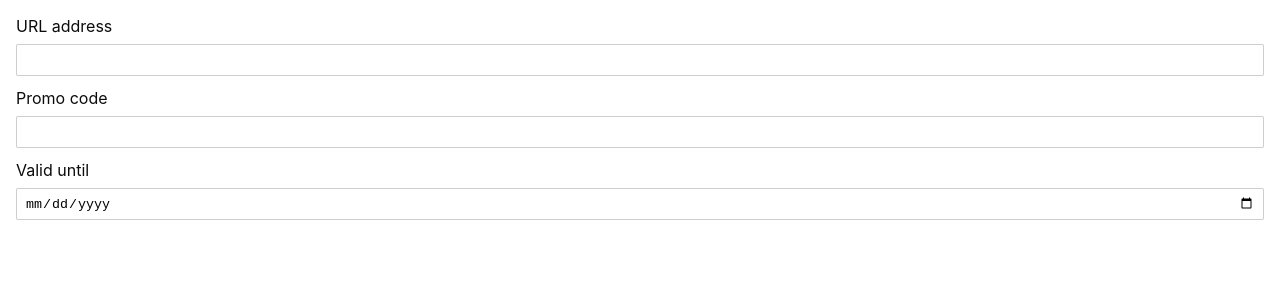
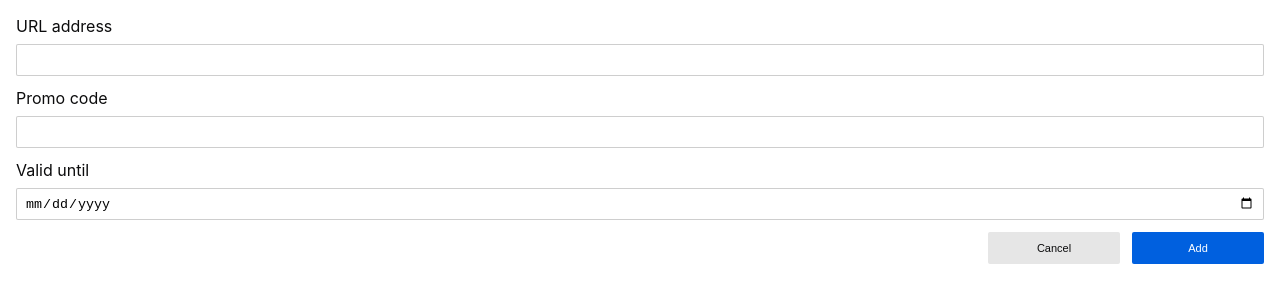
Before and after one commit to krzysztofzuraw/promo-code-extension, a React app: page / in a window 1280 px wide. Shown: the top 302 px of the page. Built offline with nearby package versions, Linux system fonts and the light colour scheme.

Commit message:
chore: add cancel & new button

```diff
--- a/src/add-new.tsx
+++ b/src/add-new.tsx
@@ -40,6 +40,12 @@ export const AddNew: FunctionComponent = () => {
             onChange={(e) => setDate(e.target.value)}
           />
         </div>
+        <footer>
+          <div className="form-buttons">
+            <button className="button-default">Cancel</button>
+            <button className="button-primary">Add</button>
+          </div>
+        </footer>
       </form>
     </div>
   );
--- a/src/index.css
+++ b/src/index.css
@@ -28,11 +28,25 @@ body {
 footer {
   display: grid;
   place-items: center right;
+  grid-auto-flow: column;
 }
 
 .button-primary {
   color: #ffffff;
   background: #0060df;
+  height: 32px;
+  border-radius: 2px;
+  padding-left: 8px;
+  padding-right: 8px;
+  border: none;
+  min-width: 132px;
+  font-size: 11px;
+  font-weight: 400;
+}
+
+.button-default {
+  color: #0c0c0d;
+  background: rgba(12, 12, 13, 0.1);
   height: 32px;
   border-radius: 2px;
   padding-left: 8px;
@@ -106,3 +120,9 @@ input:error {
   bottom: 8px;
   right: 8px;
 }
+
+.form-buttons {
+  display: grid;
+  grid-gap: 12px;
+  grid-auto-flow: column;
+}
```
